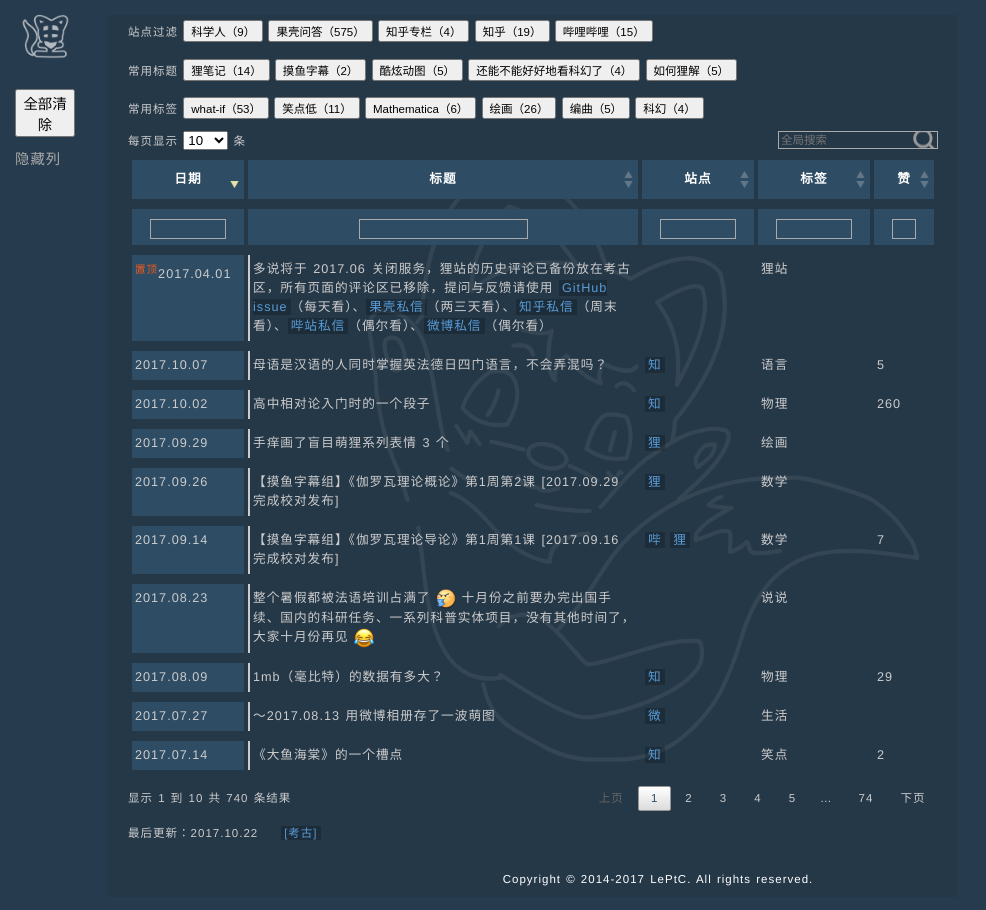
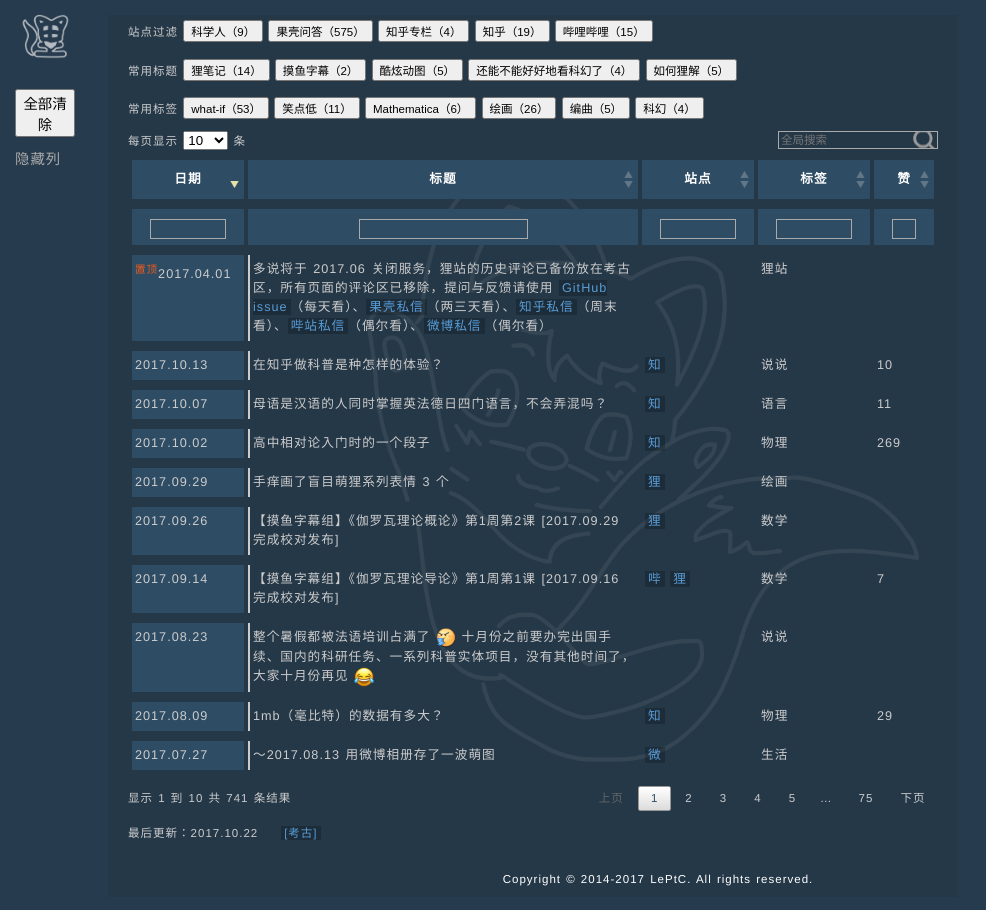
Before and after one commit to LePtC/LePtC.github.io, a Jekyll site: the page built from index.html, in a window 1280 px wide. Shown: the whole page, without its empty margins (0-986 px from the left). Built offline with Jekyll 4.4.1, drawn with Linux system fonts in a browser that asks for light colours; Markdown is read by kramdown in place of the engine named in the settings; comment, search, counter and statistics services are not loaded.

Commit message:
update index

```diff
--- a/index.html
+++ b/index.html
@@ -215,15 +215,20 @@
     <a href="http://weibo.com/ttarticle/p/show?id=2309404082667938281154">微</a></td>
 <td>科学人,物理</td><td></td></tr> -->
 
+<tr><td>2017.10.13</td>
+  <td>在知乎做科普是种怎样的体验？</td>
+<td><a href="https://www.zhihu.com/question/66540432/answer/244062917">知</a></td>
+<td>说说</td><td>10</td></tr>
+
 <tr><td>2017.10.07</td>
   <td>母语是汉语的人同时掌握英法德日四门语言，不会弄混吗？</td>
 <td><a href="https://www.zhihu.com/question/21732220/answer/240888008">知</a></td>
-<td>语言</td><td>5</td></tr>
+<td>语言</td><td>11</td></tr>
 
 <tr><td>2017.10.02</td>
   <td>高中相对论入门时的一个段子</td>
 <td><a href="https://www.zhihu.com/question/65640590/answer/238337095">知</a></td>
-<td>物理</td><td>260</td></tr>
+<td>物理</td><td>269</td></tr>
 
 <tr><td>2017.09.29</td>
   <td>手痒画了盲目萌狸系列表情 3 个</td>
```
